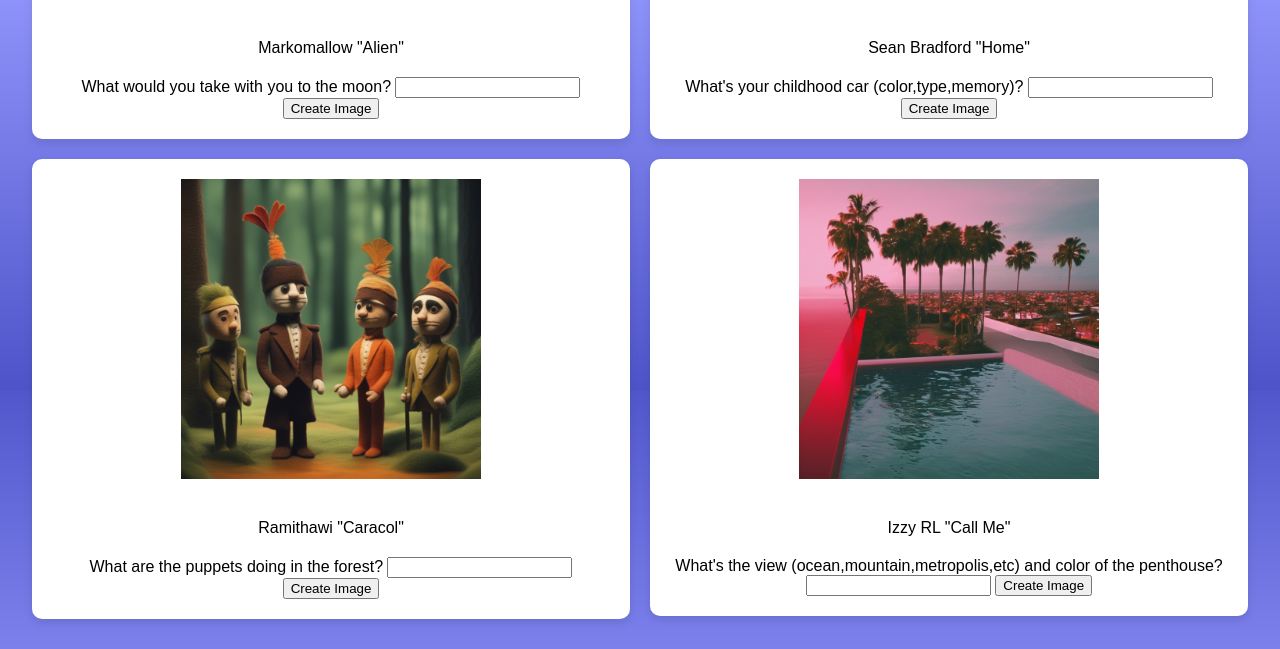
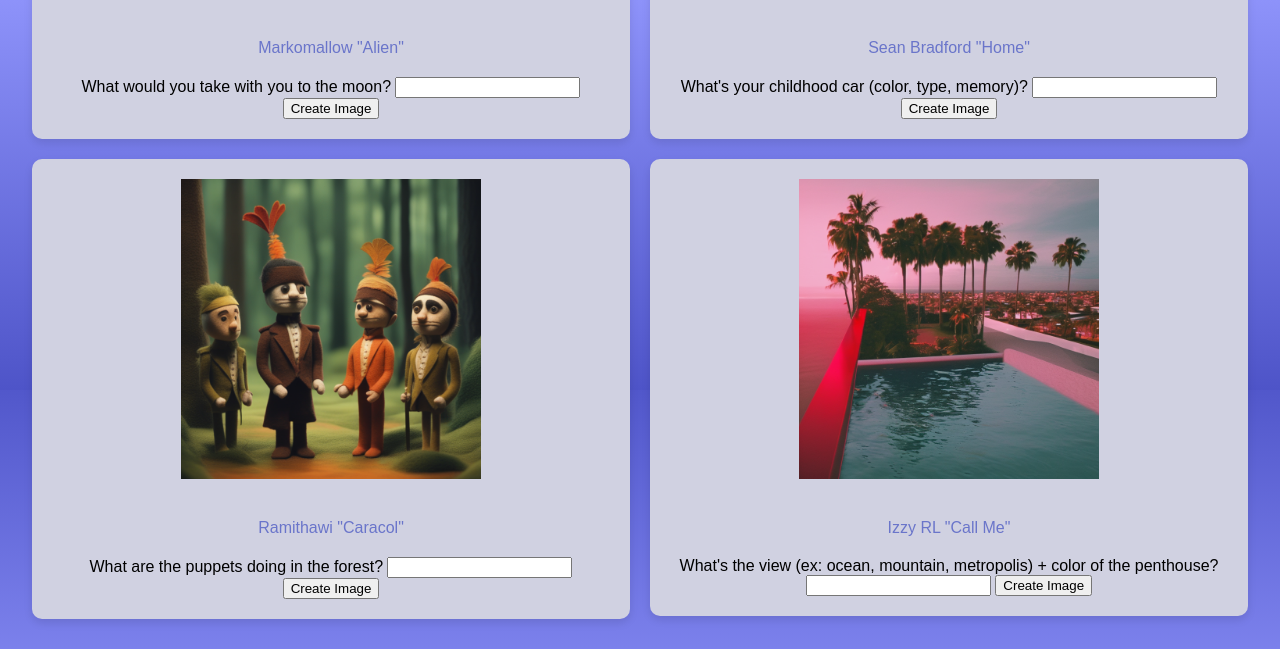
Before and after one commit to playoriginstory/helsinki001, a Flask app: page / in a window 1280 px wide. Shown: the part 431-1080 px from the top of the page. Run offline with Flask 3, Linux system fonts and the light colour scheme.

Commit message:
changes for presets

```diff
--- a/templates/index.html
+++ b/templates/index.html
@@ -20,9 +20,9 @@
         }
 
         .image-section {
-            flex-basis: 45%; /* Adjust based on your layout preference */
+            flex-basis: 45%;
             margin: 10px;
-            background-color: white;
+            background-color: #d0d1e1; /* Light purple background */
             border-radius: 10px;
             padding: 20px;
             box-shadow: 0 4px 8px rgba(0, 0, 0, 0.1);
@@ -33,6 +33,10 @@
             max-height: 300px;
             height: auto;
             margin-bottom: 20px;
+        }
+
+        .artist-info {
+            color: #6a75ca; /* Dark purple text color for artist info */
         }
 
         form {
@@ -68,7 +72,7 @@
             <img src="/static/car.png" alt="Car Photo">
             <p class="artist-info">Sean Bradford "Home"</p>
             <form action="/generate" method="post">
-        <label for="car_input">What's your childhood car (color,type,memory)?</label>
+                <label for="car_input">What's your childhood car (color, type, memory)?</label>
                 <input type="text" name="car_input" id="car_input" required>
                 <input type="submit" value="Create Image">
             </form>
@@ -90,7 +94,7 @@
             <img src="/static/tropical.png" alt="Tropical Photo">
             <p class="artist-info">Izzy RL "Call Me"</p>
             <form action="/generate" method="post">
-        <label for="tropical_input">What's the view (ocean,mountain,metropolis,etc) and color of the penthouse?</label>
+                <label for="tropical_input">What's the view (ex: ocean, mountain, metropolis) + color of the penthouse?</label>
                 <input type="text" name="tropical_input" id="tropical_input" required>
                 <input type="submit" value="Create Image">
             </form>
```
Lines whose indentation alone changed are shown as unchanged.
